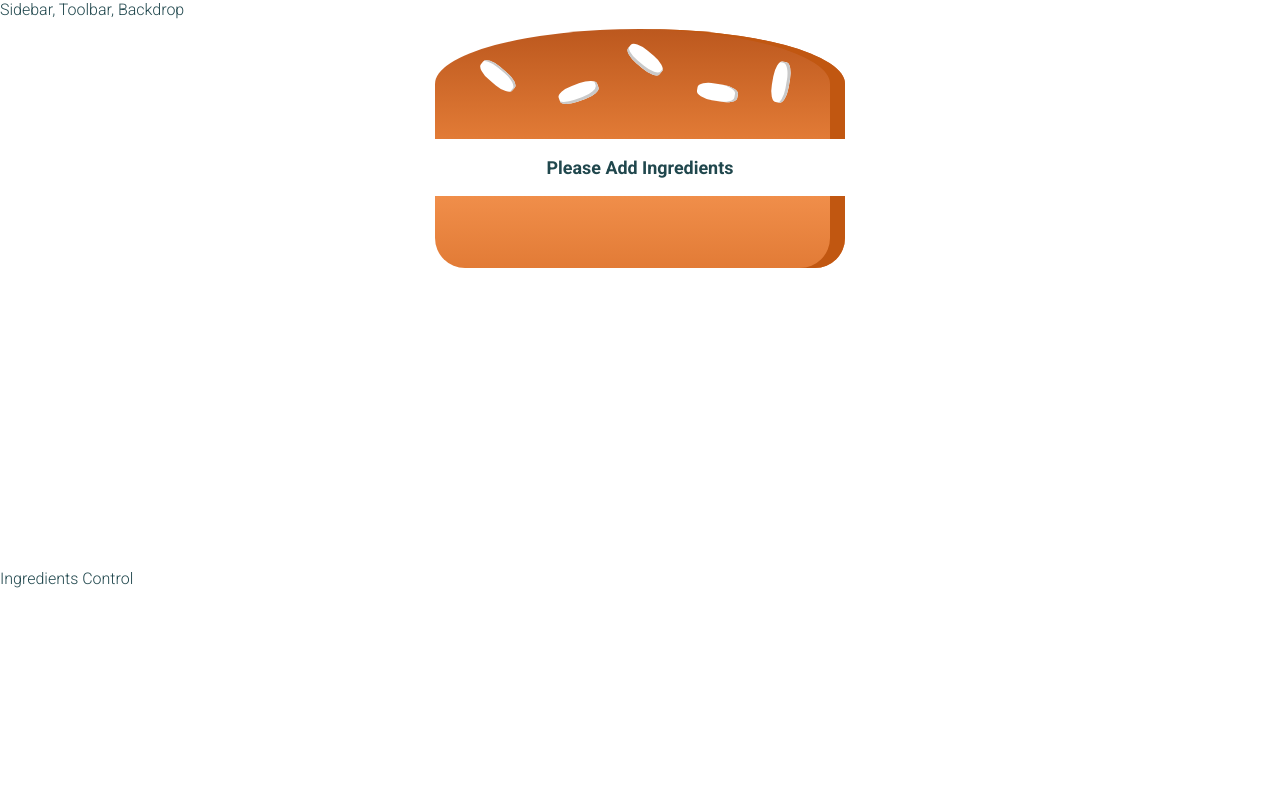
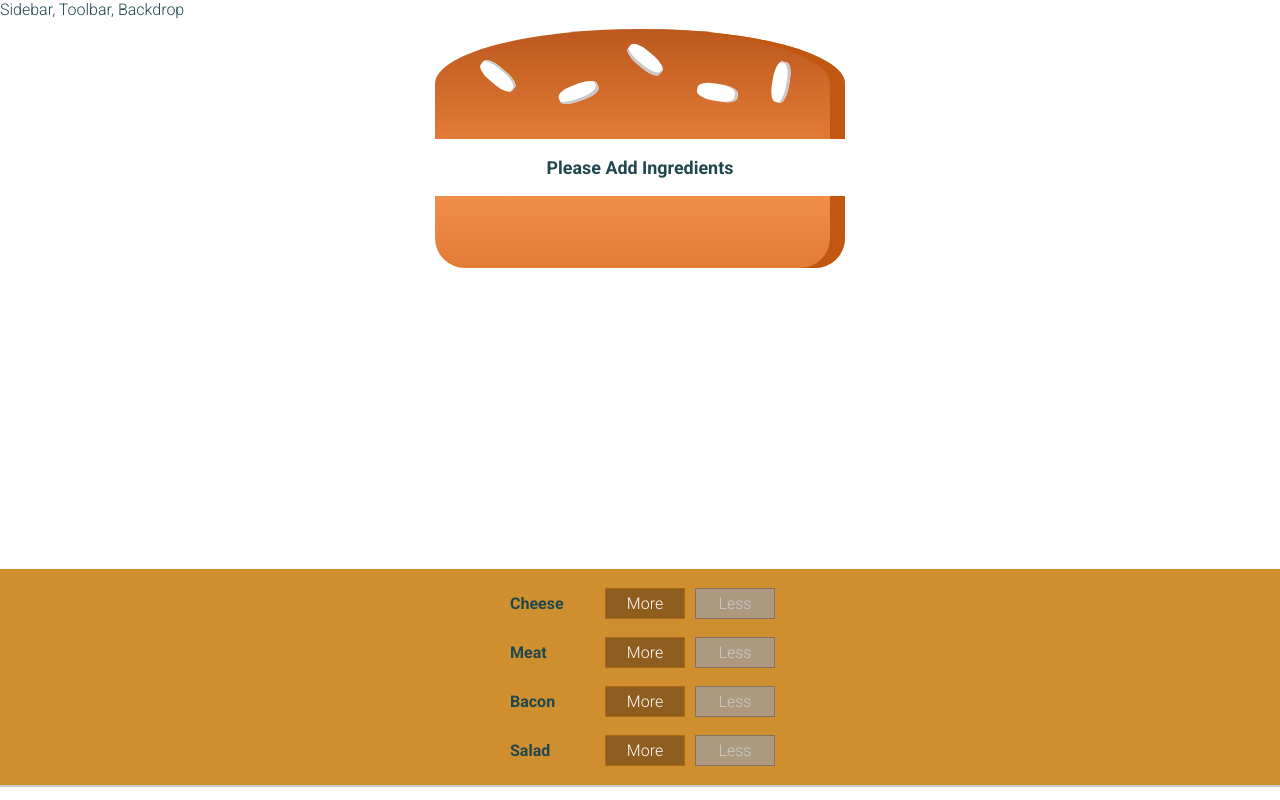
Before and after one commit to InclinedScorpio/Burger-Builder, a React (Create React App) app: page / in a window 1280 px wide. Built offline with nearby package versions, Linux system fonts and the light colour scheme.

Commit message:
Dynamic Ingredients Added

```diff
--- /dev/null
+++ b/src/components/BuildControls/BuildControl/BuildControl.js
@@ -0,0 +1,22 @@
+import React from "react";
+import styleBC from "./BuildControl.module.css";
+
+const BuildControl = props => {
+	return (
+		<div className={styleBC.BuildControl}>
+			<div className={styleBC.Label}> {props.label}</div>
+			<button className={styleBC.More} onClick={props.ingredientAdded}>
+				More
+			</button>
+			<button
+				className={styleBC.Less}
+				onClick={props.removeIngredient}
+				disabled={!props.isIGDisabled[props.label]}
+			>
+				Less
+			</button>
+		</div>
+	);
+};
+
+export default BuildControl;
--- /dev/null
+++ b/src/components/BuildControls/BuildControl/BuildControl.module.css
@@ -0,0 +1,58 @@
+.BuildControl {
+	display: flex;
+	justify-content: space-between;
+	align-items: center;
+	margin: 5px 0;
+}
+
+.BuildControl button {
+	display: block;
+	font: inherit;
+	padding: 5px;
+	margin: 0 5px;
+	width: 80px;
+	border: 1px solid #aa6817;
+	cursor: pointer;
+	outline: none;
+}
+
+.BuildControl button:disabled {
+	background-color: #ac9980;
+	border: 1px solid #7e7365;
+	color: #ccc;
+	cursor: default;
+}
+
+.BuildControl button:hover:disabled {
+	background-color: #ac9980;
+	color: #ccc;
+	cursor: not-allowed;
+}
+
+.Label {
+	padding: 10px;
+	font-weight: bold;
+	width: 80px;
+}
+
+.BuildControl .Less {
+	background-color: #d39952;
+	color: white;
+}
+
+.BuildControl .More {
+	background-color: #8f5e1e;
+	color: white;
+}
+
+.BuildControl .Less:hover,
+.BuildControl .Less:active {
+	background-color: #daa972;
+	color: white;
+}
+
+.BuildControl .More:hover,
+.BuildControl .More:active {
+	background-color: #99703f;
+	color: white;
+}
--- /dev/null
+++ b/src/components/BuildControls/BuildControls.js
@@ -0,0 +1,32 @@
+import React from "react";
+
+//style
+import styleBC from "./BuildControls.module.css";
+//components
+import BuildControl from "./BuildControl/BuildControl";
+
+const ingredients = ["Cheese", "Meat", "Bacon", "Salad"];
+
+const BuildControls = props => {
+	return (
+		<div className={styleBC.BuildControls}>
+			{ingredients.map(ig => {
+				return (
+					<BuildControl
+						label={ig}
+						key={ig}
+						ingredientAdded={() => {
+							props.addIngredient(ig);
+						}}
+						removeIngredient={() => {
+							props.removeIngredient(ig);
+						}}
+						isIGDisabled={props.isIGDisabled}
+					/>
+				);
+			})}
+		</div>
+	);
+};
+
+export default BuildControls;
--- /dev/null
+++ b/src/components/BuildControls/BuildControls.module.css
@@ -0,0 +1,10 @@
+.BuildControls {
+	width: 100%;
+	background-color: #cf8f2e;
+	display: flex;
+	flex-flow: column;
+	align-items: center;
+	box-shadow: 0 2px 1px #ccc;
+	margin: auto;
+	padding: 10px 0;
+}
--- a/src/containers/BurgerBuilder/BurgerBuilder.js
+++ b/src/containers/BurgerBuilder/BurgerBuilder.js
@@ -1,6 +1,10 @@
 import React, { Component } from "react";
+
+//components
 import Auxiliary from "../../hoc/Auxiliary";
 import Burger from "../../components/Burger/Burger";
+import BuildControls from "../../components/BuildControls/BuildControls";
+
 class BurgerBuilder extends Component {
 	state = {
 		ingredients: {
@@ -8,14 +12,54 @@ class BurgerBuilder extends Component {
 			Bacon: 0,
 			Cheese: 0,
 			Meat: 0
+		},
+		price: {
+			Salad: 10,
+			Bacon: 22,
+			Cheese: 15,
+			Meat: 30
+		},
+		totalPrice: 12
+	};
+
+	addIngredientsHandler = type => {
+		let currentCount = this.state.ingredients[type];
+		let newIngredientsObj = { ...this.state.ingredients };
+		newIngredientsObj[type] = currentCount + 1;
+
+		let totalPrice = this.state.totalPrice + this.state.price[type];
+
+		this.setState({
+			ingredients: newIngredientsObj,
+			totalPrice: totalPrice
+		});
+	};
+
+	removeIngredientsHandler = type => {
+		let currentCount = this.state.ingredients[type];
+		if (currentCount == 0) {
+			return null;
 		}
+		let newIngredientsObj = { ...this.state.ingredients };
+		newIngredientsObj[type] = currentCount - 1;
+
+		let totalPrice = this.state.totalPrice - this.state.price[type];
+
+		this.setState({
+			ingredients: newIngredientsObj,
+			totalPrice: totalPrice
+		});
 	};
 
 	render() {
 		return (
 			<Auxiliary>
 				<Burger ingredients={this.state.ingredients} />
-				<div>Ingredients Control</div>
+				<BuildControls
+					addIngredient={this.addIngredientsHandler}
+					removeIngredient={this.removeIngredientsHandler}
+					isIGDisabled={this.state.ingredients}
+				/>
 			</Auxiliary>
 		);
 	}
```
